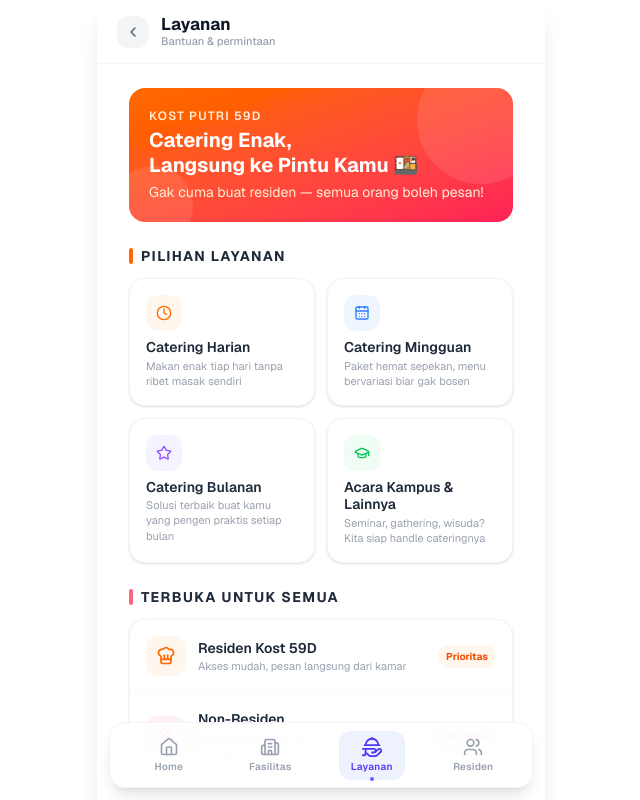
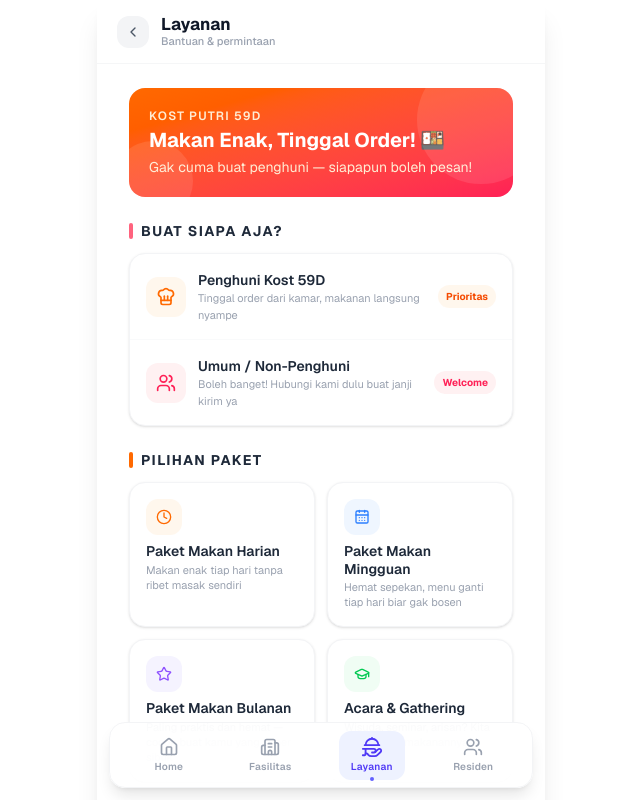
Before and after one commit to adityoarr/kost-59d, a Next.js app: page /service in a window 1280 px wide. Shown: the top 800 px of the page, without its empty margins (319-959 px from the left). Built offline with nearby package versions, Linux system fonts and the light colour scheme.

Commit message:
small fix

```diff
--- a/src/app/facility/page.tsx
+++ b/src/app/facility/page.tsx
@@ -120,13 +120,13 @@ export default function Facility() {
       </section>
 
       {/* CTA Note */}
-      <div className="bg-amber-50 border border-amber-100 rounded-2xl p-4 flex gap-3 items-start">
+      <a href="https://wa.me/6285755125790?text=Halo%2C%20bu.%20Apakah%20masih%20ada%20slot%20parkir%20sepeda%20motor%20%3F" target='_blank' rel='noopener noreferrer' className="bg-amber-50 border border-amber-100 rounded-2xl p-4 flex gap-3 items-start">
         <span className="text-xl">💬</span>
         <div>
-          <p className="text-sm font-semibold text-amber-800">Mau tanya soal parkir?</p>
+          <p className="text-sm font-semibold text-amber-800">Mau tanya soal parkir? Langsung disini</p>
           <p className="text-xs text-amber-600 mt-0.5">Slot parkir motor terbatas. Hubungi ibu/penjaga kost langsung untuk konfirmasi ketersediaan.</p>
         </div>
-      </div>
+      </a>
     </div>
   );
 }
--- a/src/app/layout.tsx
+++ b/src/app/layout.tsx
@@ -14,8 +14,8 @@ const geistMono = Geist_Mono({
 });
 
 export const metadata: Metadata = {
-  title: "Kost Putri 59D",
-  description: "Kost Putri 59D di Jl. Sumbersari IV / 59D Kota Malang, Jawa Timur",
+  title: "Kost Putri 59D - Ibu Dina Nurmala Sari",
+  description: "Kost Putri 59D - Ibu Dina Nurmala Sari di Jl. Sumbersari IV / 59D Kota Malang, Jawa Timur",
 };
 
 export default function RootLayout({
--- a/src/app/service/page.tsx
+++ b/src/app/service/page.tsx
@@ -3,26 +3,26 @@ import { UtensilsCrossed, CalendarDays, GraduationCap, Users, ChefHat, Clock, St
 const serviceTypes = [
   {
     icon: Clock,
-    label: 'Catering Harian',
+    label: 'Paket Makan Harian',
     desc: 'Makan enak tiap hari tanpa ribet masak sendiri',
     color: 'bg-orange-50 text-orange-500',
   },
   {
     icon: CalendarDays,
-    label: 'Catering Mingguan',
-    desc: 'Paket hemat sepekan, menu bervariasi biar gak bosen',
+    label: 'Paket Makan Mingguan',
+    desc: 'Hemat sepekan, menu ganti tiap hari biar gak bosen',
     color: 'bg-blue-50 text-blue-500',
   },
   {
     icon: Star,
-    label: 'Catering Bulanan',
-    desc: 'Solusi terbaik buat kamu yang pengen praktis setiap bulan',
+    label: 'Paket Makan Bulanan',
+    desc: 'Paling praktis dan hemat — cocok buat kamu yang super sibuk',
     color: 'bg-violet-50 text-violet-500',
   },
   {
     icon: GraduationCap,
-    label: 'Acara Kampus & Lainnya',
-    desc: 'Seminar, gathering, wisuda? Kita siap handle cateringnya',
+    label: 'Acara & Gathering',
+    desc: 'Wisuda, seminar, arisan? Kita siap handle makanannya',
     color: 'bg-green-50 text-green-500',
   },
 ];
@@ -35,15 +35,45 @@ export default function Service() {
         <div className="absolute top-0 right-0 w-32 h-32 bg-white/10 rounded-full -translate-y-8 translate-x-8" />
         <div className="absolute bottom-0 left-0 w-20 h-20 bg-white/10 rounded-full translate-y-6 -translate-x-4" />
         <p className="text-xs font-semibold text-orange-100 uppercase tracking-widest mb-1">Kost Putri 59D</p>
-        <h2 className="text-xl font-bold leading-tight mb-1">Catering Enak,<br/>Langsung ke Pintu Kamu 🍱</h2>
-        <p className="text-sm text-orange-100">Gak cuma buat residen — semua orang boleh pesan!</p>
+        <h2 className="text-xl font-bold leading-tight mb-1">Makan Enak, Tinggal Order! 🍱</h2>
+        <p className="text-sm text-orange-100">Gak cuma buat penghuni — siapapun boleh pesan!</p>
       </div>
+
+      {/* Open for Non-Penghuni */}
+      <section>
+        <div className="flex items-center gap-2 mb-3">
+          <span className="w-1 h-4 bg-rose-400 rounded-full" />
+          <h3 className="text-sm font-bold text-gray-800 uppercase tracking-widest">Buat Siapa Aja?</h3>
+        </div>
+        <div className="bg-white rounded-2xl border border-gray-100 shadow-sm divide-y divide-gray-50">
+          <div className="flex items-center gap-3 px-4 py-4">
+            <div className="w-10 h-10 rounded-xl bg-orange-50 flex items-center justify-center shrink-0">
+              <ChefHat className="w-5 h-5 text-orange-500" />
+            </div>
+            <div>
+              <p className="text-sm font-semibold text-gray-800">Penghuni Kost 59D</p>
+              <p className="text-[11px] text-gray-400">Tinggal order dari kamar, makanan langsung nyampe</p>
+            </div>
+            <span className="ml-auto text-[10px] bg-orange-50 text-orange-600 font-bold px-2 py-1 rounded-full">Prioritas</span>
+          </div>
+          <div className="flex items-center gap-3 px-4 py-4">
+            <div className="w-10 h-10 rounded-xl bg-rose-50 flex items-center justify-center shrink-0">
+              <Users className="w-5 h-5 text-rose-500" />
+            </div>
+            <div>
+              <p className="text-sm font-semibold text-gray-800">Umum / Non-Penghuni</p>
+              <p className="text-[11px] text-gray-400">Boleh banget! Hubungi kami dulu buat janji kirim ya</p>
+            </div>
+            <span className="ml-auto text-[10px] bg-rose-50 text-rose-500 font-bold px-2 py-1 rounded-full">Welcome</span>
+          </div>
+        </div>
+      </section>
 
       {/* Layanan */}
       <section>
         <div className="flex items-center gap-2 mb-3">
           <span className="w-1 h-4 bg-orange-500 rounded-full" />
-          <h3 className="text-sm font-bold text-gray-800 uppercase tracking-widest">Pilihan Layanan</h3>
+          <h3 className="text-sm font-bold text-gray-800 uppercase tracking-widest">Pilihan Paket</h3>
         </div>
         <div className="grid grid-cols-2 gap-3">
           {serviceTypes.map((s) => {
@@ -63,58 +93,28 @@ export default function Service() {
         </div>
       </section>
 
-      {/* Open for Non-Residen */}
-      <section>
-        <div className="flex items-center gap-2 mb-3">
-          <span className="w-1 h-4 bg-rose-400 rounded-full" />
-          <h3 className="text-sm font-bold text-gray-800 uppercase tracking-widest">Terbuka untuk Semua</h3>
-        </div>
-        <div className="bg-white rounded-2xl border border-gray-100 shadow-sm divide-y divide-gray-50">
-          <div className="flex items-center gap-3 px-4 py-4">
-            <div className="w-10 h-10 rounded-xl bg-orange-50 flex items-center justify-center shrink-0">
-              <ChefHat className="w-5 h-5 text-orange-500" />
-            </div>
-            <div>
-              <p className="text-sm font-semibold text-gray-800">Residen Kost 59D</p>
-              <p className="text-[11px] text-gray-400">Akses mudah, pesan langsung dari kamar</p>
-            </div>
-            <span className="ml-auto text-[10px] bg-orange-50 text-orange-600 font-bold px-2 py-1 rounded-full">Prioritas</span>
-          </div>
-          <div className="flex items-center gap-3 px-4 py-4">
-            <div className="w-10 h-10 rounded-xl bg-rose-50 flex items-center justify-center shrink-0">
-              <Users className="w-5 h-5 text-rose-500" />
-            </div>
-            <div>
-              <p className="text-sm font-semibold text-gray-800">Non-Residen</p>
-              <p className="text-[11px] text-gray-400">Kamu juga bisa pesan, kok! Hubungi kami dulu ya</p>
-            </div>
-            <span className="ml-auto text-[10px] bg-rose-50 text-rose-500 font-bold px-2 py-1 rounded-full">Welcome</span>
-          </div>
-        </div>
-      </section>
-
       {/* Coming Soon Menu */}
       <div className="bg-linear-to-br from-amber-50 to-orange-50 border border-amber-100 rounded-2xl p-4 flex gap-3 items-start">
         <span className="text-xl">🔔</span>
         <div>
           <p className="text-sm font-semibold text-amber-800">Menu & harga segera hadir!</p>
           <p className="text-xs text-amber-600 mt-0.5 leading-relaxed">
-            Daftar menu lengkap dan rincian harga lagi kita siapkan. Stay tuned untuk updatenya ya — dijamin worth it! 🙌
+            Daftar pilihan makan dan rincian harga lagi kita siapkan. Stay tuned untuk updatenya ya — dijamin worth it! 🙌
           </p>
         </div>
       </div>
 
       {/* CTA Contact */}
-      <div className="bg-white rounded-2xl border border-gray-100 shadow-sm p-4 flex gap-3 items-center">
+      <a href="https://wa.me/6285755125790?text=Halo%2C%20ibu.%20Ada%20menu%20apa%20hari%20ini%20%3F" target='_blank' rel='noopener noreferrer' className="bg-white rounded-2xl border border-gray-100 shadow-sm p-4 flex gap-3 items-center">
         <div className="w-10 h-10 rounded-xl bg-green-50 flex items-center justify-center shrink-0">
           <UtensilsCrossed className="w-5 h-5 text-green-500" />
         </div>
         <div className="flex-1">
           <p className="text-sm font-semibold text-gray-800">Tertarik? Yuk hubungi kami!</p>
-          <p className="text-[11px] text-gray-400">Tanya menu, harga, atau jadwal pengiriman</p>
+          <p className="text-[11px] text-gray-400">Tanya menu, harga, atau jadwal kirim makanan</p>
         </div>
         <span className="text-gray-300 text-lg">→</span>
-      </div>
+      </a>
     </div>
   );
 }
```
